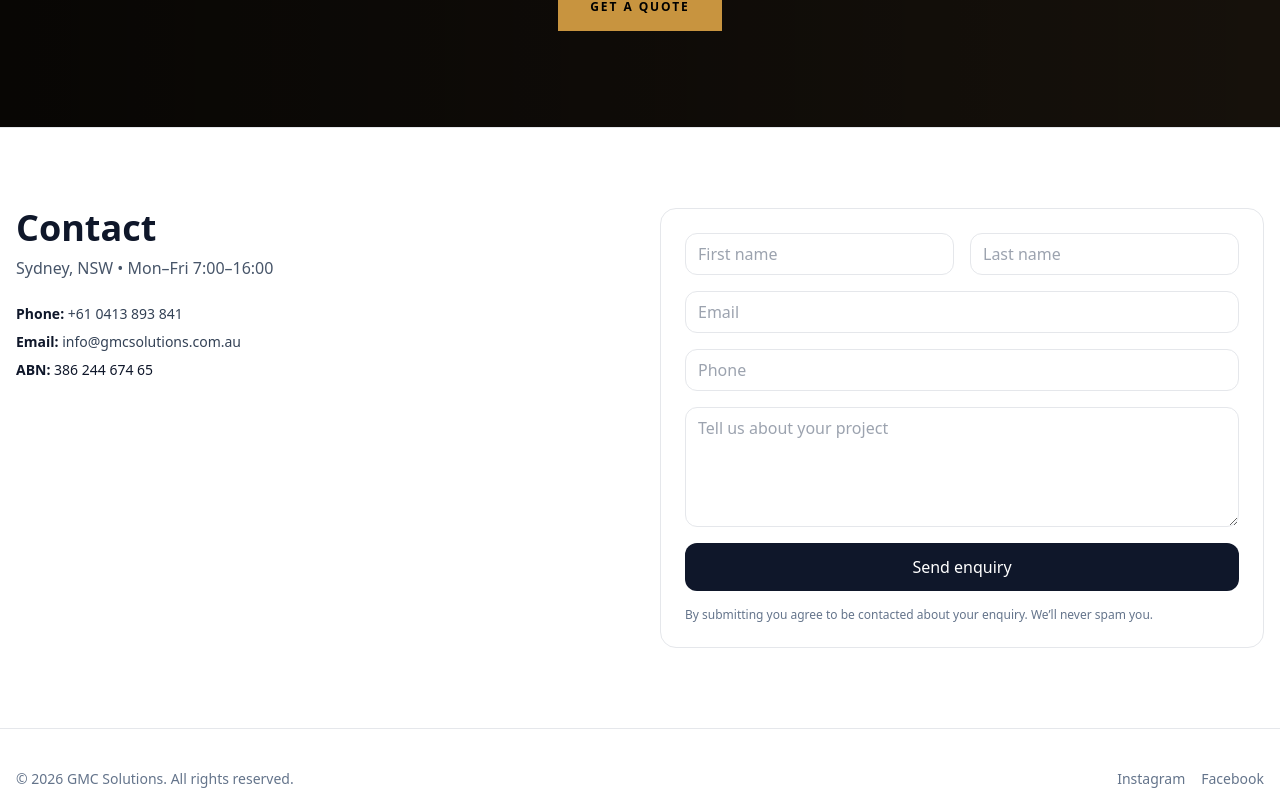
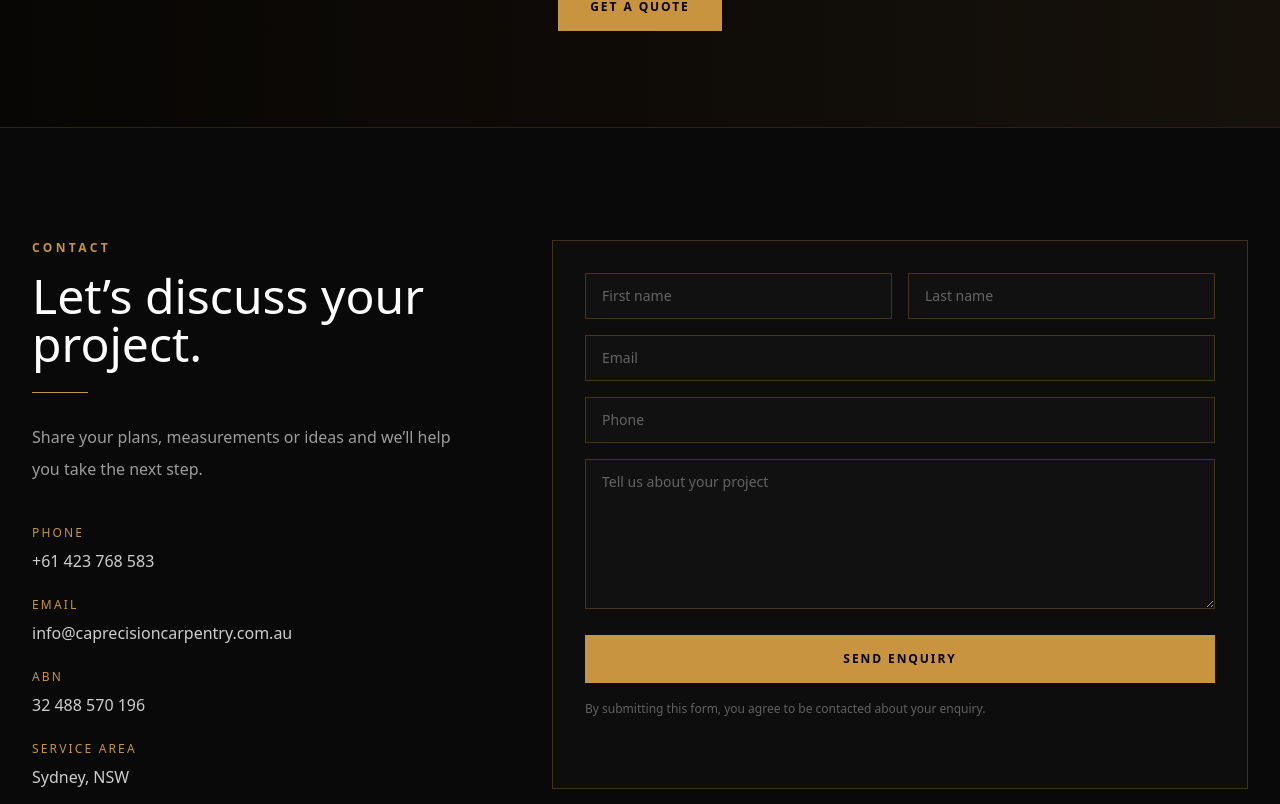
Before and after one commit to andreag-bit/ca-precision-carpentry, a React (Vite) app: page / in a window 1280 px wide. Shown: the part 4796-5600 px from the top of the page. Built offline with nearby package versions, Linux system fonts and the light colour scheme.

Commit message:
Update Contact.jsx

```diff
--- a/src/components/Contact.jsx
+++ b/src/components/Contact.jsx
@@ -1,7 +1,6 @@
 import { useState } from 'react'
 
 const FORMSPREE_ENDPOINT = 'https://formspree.io/f/xgoaodgb'
-// TODO: Replace the Formspree endpoint above with the production form ID.
 
 const initialFormState = {
   firstName: '',
@@ -19,15 +18,11 @@ export default function Contact() {
 
   const handleChange = (event) => {
     const { name, value } = event.target
-    setFormValues((prev) => ({
-      ...prev,
+
+    setFormValues((previousValues) => ({
+      ...previousValues,
       [name]: value,
     }))
-  }
-
-  const validateForm = () => {
-    const requiredFields = ['firstName', 'lastName', 'email', 'phone', 'message']
-    return requiredFields.every((field) => formValues[field].trim().length > 0)
   }
 
   const handleSubmit = async (event) => {
@@ -35,8 +30,12 @@ export default function Contact() {
     setStatusMessage('')
     setStatusType('')
 
-    if (!validateForm()) {
-      setStatusMessage('Please fill in all required fields before sending.')
+    const allFieldsCompleted = Object.values(formValues).every(
+      (value) => value.trim().length > 0
+    )
+
+    if (!allFieldsCompleted) {
+      setStatusMessage('Please complete all fields before sending.')
       setStatusType('error')
       return
     }
@@ -53,110 +52,166 @@ export default function Contact() {
         body: JSON.stringify(formValues),
       })
 
-      if (response.ok) {
-        setFormValues(initialFormState)
-        setStatusMessage('Thank you, your enquiry has been sent.')
-        setStatusType('success')
-      } else {
-        setStatusMessage('Sorry, something went wrong. Please try again shortly.')
-        setStatusType('error')
+      if (!response.ok) {
+        throw new Error('Unable to submit form')
       }
-    } catch (error) {
-      setStatusMessage('Sorry, something went wrong. Please try again shortly.')
+
+      setFormValues(initialFormState)
+      setStatusMessage('Thank you. Your enquiry has been sent.')
+      setStatusType('success')
+    } catch {
+      setStatusMessage(
+        'Something went wrong. Please contact us by phone or email.'
+      )
       setStatusType('error')
     } finally {
       setIsSubmitting(false)
     }
   }
 
+  const inputStyles =
+    'w-full border border-[#b9883b]/30 bg-[#111111] px-4 py-3 text-sm text-white outline-none transition placeholder:text-white/35 focus:border-[#c8943f]'
+
   return (
-    <section id="contact" className="py-20 border-t">
-      <div className="mx-auto max-w-7xl px-4 grid md:grid-cols-2 gap-10">
+    <section
+      id="contact"
+      className="border-t border-[#b9883b]/20 bg-[#090909] py-20 text-white md:py-28"
+    >
+      <div className="mx-auto grid max-w-7xl gap-14 px-6 md:px-8 lg:grid-cols-[0.8fr_1.2fr]">
+
         <div>
-          <h2 className="text-2xl md:text-4xl font-semibold">Contact</h2>
-          <p className="mt-2 text-slate-600">Sydney, NSW • Mon–Fri 7:00–16:00</p>
-          <div className="mt-6 space-y-2 text-sm">
-            <p>
-              <span className="font-semibold">Phone:</span>{' '}
-              <a href="tel:+610413893841" className="text-slate-700 hover:text-slate-900">
-                +61 0413 893 841
+          <p className="text-xs font-semibold tracking-[0.28em] text-[#c8943f]">
+            CONTACT
+          </p>
+
+          <h2 className="mt-4 text-4xl font-light leading-tight md:text-5xl">
+            Let’s discuss your project.
+          </h2>
+
+          <div className="mt-6 h-px w-14 bg-[#c8943f]" />
+
+          <p className="mt-7 max-w-md text-base leading-8 text-white/60">
+            Share your plans, measurements or ideas and we’ll help you take the
+            next step.
+          </p>
+
+          <div className="mt-10 space-y-6 text-sm">
+            <div>
+              <p className="text-xs tracking-[0.18em] text-[#c8943f]">PHONE</p>
+              <a
+                href="tel:+61423768583"
+                className="mt-2 inline-block text-base text-white/80 transition hover:text-[#d5a34c]"
+              >
+                +61 423 768 583
               </a>
-            </p>
-            <p>
-              <span className="font-semibold">Email:</span>{' '}
-              <span className="text-slate-700">info@gmcsolutions.com.au</span>
-            </p>
-            <p><span className="font-semibold">ABN:</span> 386 244 674 65</p>
+            </div>
+
+            <div>
+              <p className="text-xs tracking-[0.18em] text-[#c8943f]">EMAIL</p>
+              <a
+                href="mailto:info@caprecisioncarpentry.com.au"
+                className="mt-2 inline-block text-base text-white/80 transition hover:text-[#d5a34c]"
+              >
+                info@caprecisioncarpentry.com.au
+              </a>
+            </div>
+
+            <div>
+              <p className="text-xs tracking-[0.18em] text-[#c8943f]">ABN</p>
+              <p className="mt-2 text-base text-white/80">
+                32 488 570 196
+              </p>
+            </div>
+
+            <div>
+              <p className="text-xs tracking-[0.18em] text-[#c8943f]">
+                SERVICE AREA
+              </p>
+              <p className="mt-2 text-base text-white/80">
+                Sydney, NSW
+              </p>
+            </div>
           </div>
         </div>
+
         <form
-          className="bg-white rounded-2xl border p-6 grid gap-4"
           onSubmit={handleSubmit}
+          className="border border-[#b9883b]/30 bg-[#0d0d0d] p-6 md:p-8"
           noValidate
         >
-          <div className="grid md:grid-cols-2 gap-4">
+          <div className="grid gap-4 md:grid-cols-2">
             <input
               name="firstName"
               placeholder="First name"
-              className="border rounded-xl px-3 py-2"
-              required
+              className={inputStyles}
               value={formValues.firstName}
               onChange={handleChange}
+              required
             />
+
             <input
               name="lastName"
               placeholder="Last name"
-              className="border rounded-xl px-3 py-2"
-              required
+              className={inputStyles}
               value={formValues.lastName}
               onChange={handleChange}
+              required
             />
           </div>
+
           <input
             name="email"
+            type="email"
             placeholder="Email"
-            type="email"
-            className="border rounded-xl px-3 py-2"
-            required
+            className={`${inputStyles} mt-4`}
             value={formValues.email}
             onChange={handleChange}
+            required
           />
+
           <input
             name="phone"
+            type="tel"
             placeholder="Phone"
-            type="tel"
-            className="border rounded-xl px-3 py-2"
-            required
+            className={`${inputStyles} mt-4`}
             value={formValues.phone}
             onChange={handleChange}
+            required
           />
+
           <textarea
             name="message"
             placeholder="Tell us about your project"
-            className="border rounded-xl px-3 py-2 min-h-[120px]"
-            required
+            className={`${inputStyles} mt-4 min-h-[150px] resize-y`}
             value={formValues.message}
             onChange={handleChange}
+            required
           />
+
           <button
             type="submit"
-            className="rounded-xl bg-slate-900 text-white px-5 py-3"
             disabled={isSubmitting}
+            className="mt-5 w-full bg-[#c8943f] px-6 py-4 text-xs font-semibold tracking-[0.16em] text-black transition hover:bg-[#ddb15d] disabled:cursor-not-allowed disabled:opacity-60"
           >
-            {isSubmitting ? 'Sending…' : 'Send enquiry'}
+            {isSubmitting ? 'SENDING…' : 'SEND ENQUIRY'}
           </button>
-          {statusMessage ? (
+
+          {statusMessage && (
             <p
               className={
                 statusType === 'success'
-                  ? 'text-sm text-emerald-600'
-                  : 'text-sm text-rose-600'
+                  ? 'mt-4 text-sm text-emerald-400'
+                  : 'mt-4 text-sm text-rose-400'
               }
             >
               {statusMessage}
             </p>
-          ) : null}
-          <p className="text-xs text-slate-500">By submitting you agree to be contacted about your enquiry. We’ll never spam you.</p>
+          )}
+
+          <p className="mt-4 text-xs leading-5 text-white/35">
+            By submitting this form, you agree to be contacted about your
+            enquiry.
+          </p>
         </form>
       </div>
     </section>
```
